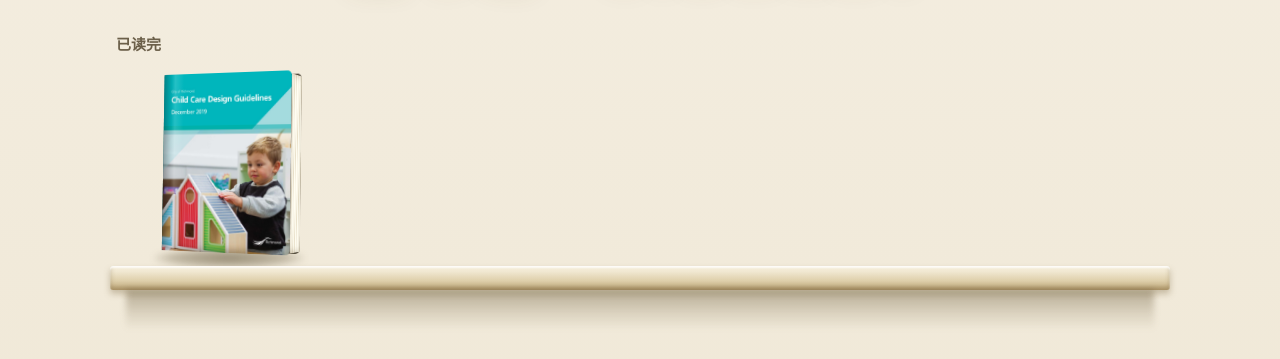
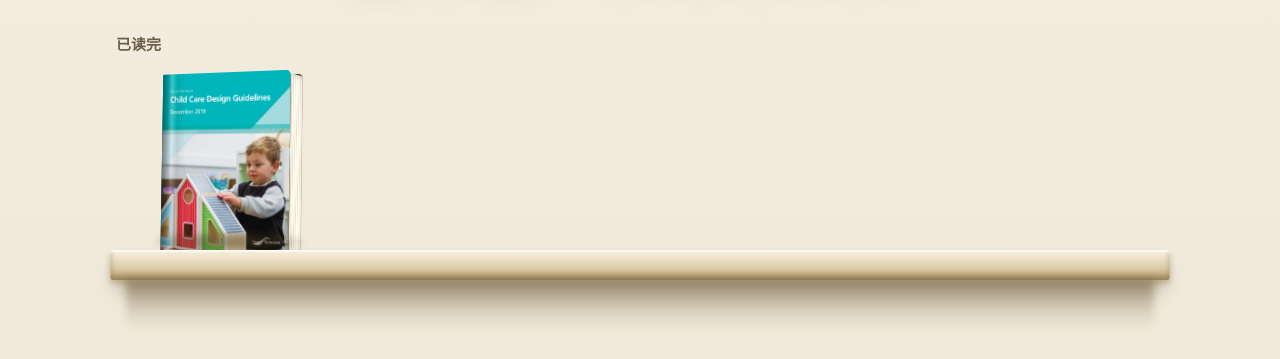
Before and after one commit to at100c/Library, a plain HTML site: page index.html in a window 1280 px wide. Shown: the part 199-558 px from the top of the page. Drawn offline with Linux system fonts and the light colour scheme.

Commit message:
Fix floating book (shadow overlap), thicker plank with stronger wall shadow, deeper book (34px) and stronger spine shading

```diff
--- a/index.html
+++ b/index.html
@@ -117,46 +117,47 @@
   }
   .cuboid .face{position:absolute;backface-visibility:visible}
   .cuboid .front{
-    inset:0;transform:translateZ(14px);
+    inset:0;transform:translateZ(17px);
     border-radius:2px 5px 5px 2px;overflow:hidden;
     box-shadow:inset 3px 0 6px rgba(255,255,255,.35), inset -2px 0 4px rgba(0,0,0,.18);
   }
   .cuboid .front img{display:block;width:100%;height:100%;object-fit:cover}
   .cuboid .front::after{
     content:"";position:absolute;inset:0;
-    background:linear-gradient(90deg, rgba(0,0,0,.28) 0%, rgba(0,0,0,.05) 6%, rgba(255,255,255,.14) 9%, rgba(0,0,0,0) 16%);
+    background:linear-gradient(90deg, rgba(0,0,0,.42) 0%, rgba(0,0,0,.20) 4%, rgba(255,255,255,.22) 7.5%, rgba(0,0,0,.08) 12%, rgba(0,0,0,0) 19%);
   }
-  .cuboid .back{inset:0;transform:translateZ(-14px);background:#4A4234;border-radius:2px 5px 5px 2px}
+  .cuboid .back{inset:0;transform:translateZ(-17px);background:#4A4234;border-radius:2px 5px 5px 2px}
   .cuboid .spine{
-    top:0;left:-14px;width:28px;height:100%;
+    top:0;left:-17px;width:34px;height:100%;
     transform:rotateY(90deg);
     background:linear-gradient(180deg,#0E7373 0%,#0A5656 55%,#073F3F 100%);
     box-shadow:inset 0 0 12px rgba(0,0,0,.45);
   }
   .cuboid .pages{
-    top:1.5%;right:-14px;width:28px;height:97%;
+    top:1.5%;right:-17px;width:34px;height:97%;
     transform:rotateY(90deg);
     background:repeating-linear-gradient(90deg,#FFFDF2 0 2px,#E9E1CB 2px 3px,#FBF7E9 3px 5px);
     box-shadow:inset 0 0 8px rgba(120,100,60,.35);
   }
   .book-shadow{
-    width:150px;height:20px;margin:-4px 0 0 8px;
+    width:150px;height:20px;margin:-20px 0 0 8px;
     background:radial-gradient(ellipse at center, rgba(74,60,30,.55) 0%, rgba(74,60,30,.28) 55%, rgba(74,60,30,0) 75%);
     filter:blur(3px);
   }
   .plank{
     position:relative;
-    height:24px;margin-top:-2px;border-radius:3px;
-    background:linear-gradient(180deg,#F7EFDA 0%,var(--plank-top) 22%,var(--plank-face) 60%,#C9B183 100%);
+    height:30px;margin-top:-2px;border-radius:3px;
+    background:linear-gradient(180deg,#F7EFDA 0%,var(--plank-top) 18%,var(--plank-face) 55%,#BFA678 100%);
     box-shadow:
       inset 0 2px 2px rgba(255,255,255,.85),
-      inset 0 -3px 5px rgba(120,98,55,.45),
+      inset 0 -4px 6px rgba(120,98,55,.55),
+      0 16px 20px -8px rgba(101,84,50,.50),
       0 4px 6px rgba(120,100,60,.35);
   }
   .plank::after{
-    content:"";position:absolute;left:1.5%;right:1.5%;top:100%;height:40px;
-    background:linear-gradient(180deg, rgba(101,84,50,.42) 0%, rgba(101,84,50,.16) 55%, rgba(101,84,50,0) 100%);
-    filter:blur(3px);
+    content:"";position:absolute;left:1.5%;right:1.5%;top:100%;height:48px;
+    background:linear-gradient(180deg, rgba(101,84,50,.52) 0%, rgba(101,84,50,.22) 55%, rgba(101,84,50,0) 100%);
+    filter:blur(4px);
     pointer-events:none;
   }
   .noresult{
```
